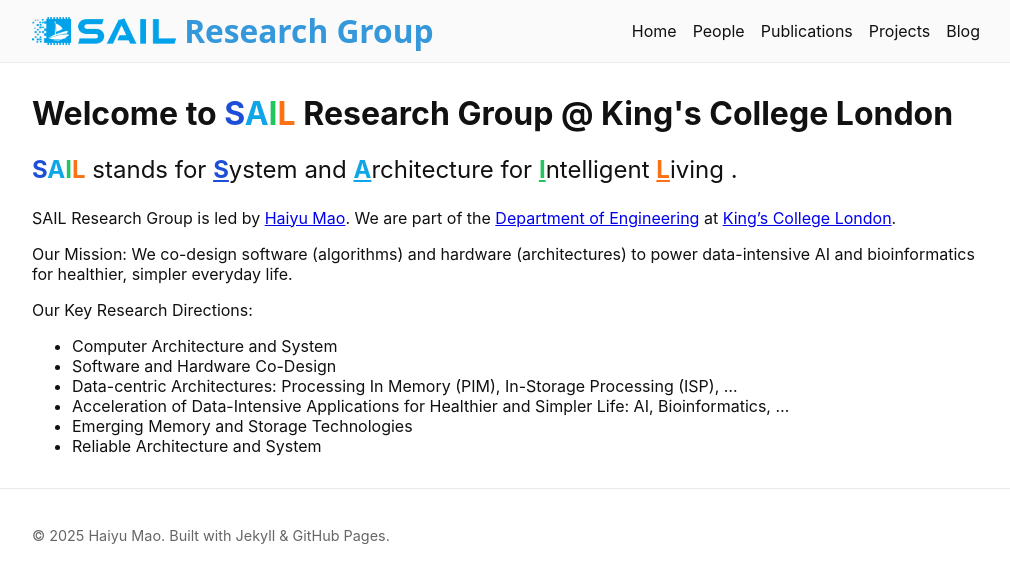
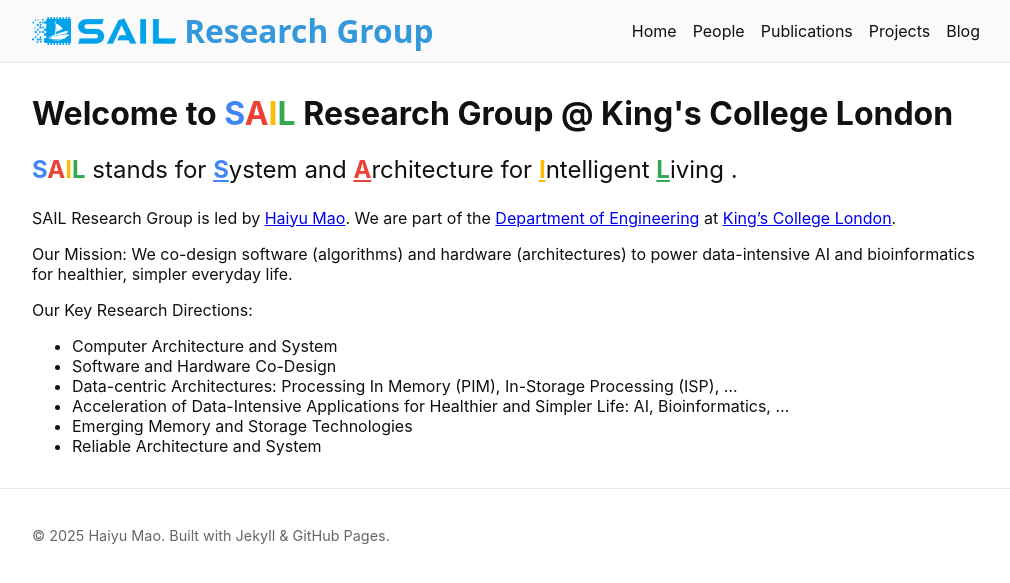
Before and after one commit to sail-research-group/sail-homepage, a Jekyll site: the page built from index.md, in a window 1280 px wide. Shown: the top 583 px of the page, without its empty margins (134-1144 px from the left). Built offline with Jekyll 4.4.1, drawn with Linux system fonts in a browser that asks for light colours.

Commit message:
more style updates

```diff
--- a/assets/css/style.css
+++ b/assets/css/style.css
@@ -59,10 +59,10 @@
 }
 
 /* Colors */
-.sail-s { color: #1d4ed8; } /* S – deep blue */
-.sail-a { color: #0ea5e9; } /* A – cyan */
-.sail-i { color: #22c55e; } /* I – fresh green */
-.sail-l { color: #f97316; } /* L – muted orange */
+.sail-s { color: #4285F4; } /* S – Google blue */
+.sail-a { color: #EA4335; } /* A – Google red */
+.sail-i { color: #FBBC05; } /* I – Google yellow */
+.sail-l { color: #34A853; } /* L – Google green */
 
 /* Make the SAIL in the heading a bit bigger */
 .sail-heading .sail-letter {
```
Also changed, not shown: 2 other files.
